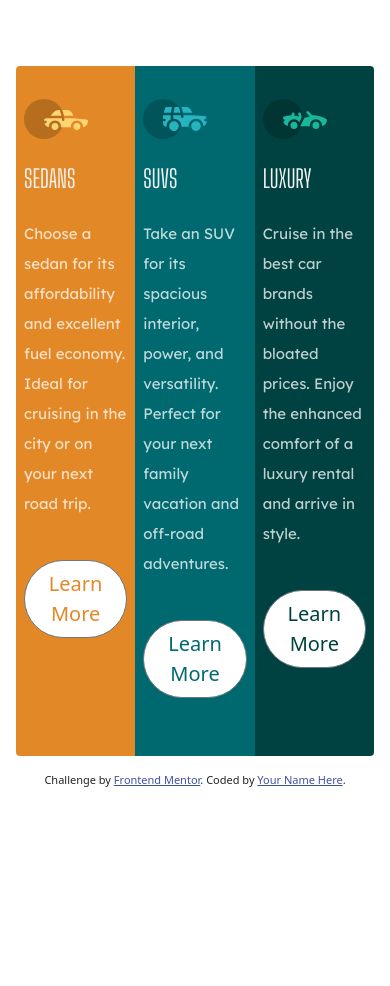
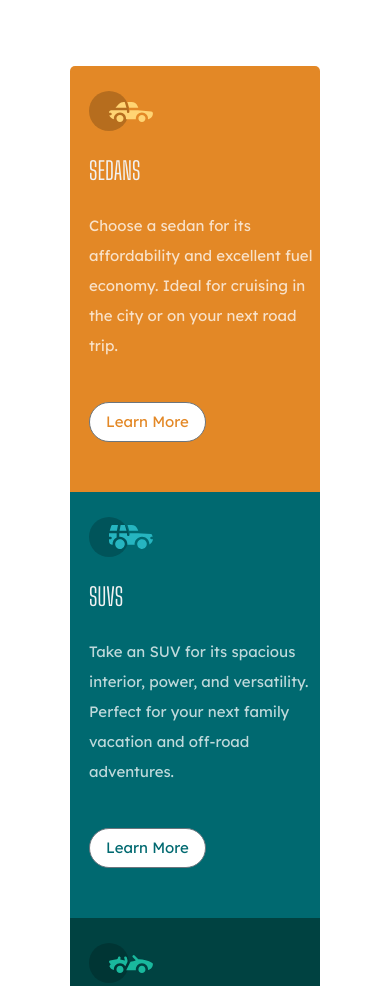
Before and after one commit to amithjolly/3-column-preview-card-component-main, a plain HTML site: page index.html in a window 390 px wide. Shown: the top 986 px of the page. Before the commit the page ends 844 px from the top, so only its background shows below. Drawn offline with nearby package versions, Linux system fonts and the light colour scheme.

Commit message:
final push

```diff
--- a/index.html
+++ b/index.html
@@ -23,26 +23,26 @@
 </head>
 <body>
   <div class=" d-flex p-3 container text-white">
-  <div class=" cards rounded-start p-2 column1">
+  <div class=" cards    column1">
     <div><img src="images/icon-sedans.svg"></div>
     <h2>SEDANS</h2>
     <p>Choose a sedan for its affordability and excellent fuel economy. Ideal for cruising in the city
       or on your next road trip.</p>
-      <button class="btn btn-lg btn-secondary">Learn More</button>
+      <div class="space"><button class="btn btn-lg btn-secondary">Learn More</button></div>
     </div>
-  <div class=" cards p-2 column2">
+  <div class=" cards  column2">
     <div><img src="images/icon-suvs.svg"></div>
     <h2>SUVS</h2>
     <p>Take an SUV for its spacious interior, power, and versatility. Perfect for your next family vacation
       and off-road adventures.</p>
-      <button class=" btn2 btn-lg btn btn-secondary">Learn More</button>
+      <div class="space"><button class=" btn2 btn-lg btn btn-secondary">Learn More</button></div>
     </div>
-  <div class="cards rounded-end p-2 column3">
+  <div class="cards   column3">
     <div><img src="images/icon-luxury.svg"></div>
     <h2>LUXURY</h2>
     <p>Cruise in the best car brands without the bloated prices. Enjoy the enhanced comfort of a luxury
       rental and arrive in style.</p>
-      <button class="btn btn3 btn-lg btn-secondary">Learn More</button>
+      <div class="space"><button class="btn btn3 btn-lg btn-secondary">Learn More</button></div>
     </div>
   </div>
 
@@ -53,7 +53,7 @@
 
   <div class="attribution">
     Challenge by <a href="https://www.frontendmentor.io?ref=challenge" target="_blank">Frontend Mentor</a>.
-    Coded by <a href="#">Your Name Here</a>.
+    Coded by <a href="#">Amith Jolly</a>.
   </div>
   <script src="https://cdn.jsdelivr.net/npm/bootstrap@5.0.0/dist/js/bootstrap.bundle.min.js" integrity="sha384-p34f1UUtsS3wqzfto5wAAmdvj+osOnFyQFpp4Ua3gs/ZVWx6oOypYoCJhGGScy+8" crossorigin="anonymous"></script>
 </body>
--- a/styles.css
+++ b/styles.css
@@ -5,6 +5,7 @@ body{
 
 }
 h2{
+    padding-left: 19px;
     margin-top: 25px;
     color:hsl(0, 0%, 95%);
     font-family: 'Big Shoulders Display', cursive;
@@ -13,8 +14,10 @@ h2{
 }
 img{
     margin-top: 25px;
+    padding-left: 19px;
 }
 p{
+    padding-left: 19px;
     margin-top: 25px;
     line-height:2;
     color: hsla(0, 0%, 100%, 0.75);
@@ -26,6 +29,9 @@ p{
 
 .column1{
     background: hsl(31, 77%, 52%);
+    border-top-left-radius: 5px;
+    border-bottom-left-radius: 5px;
+
 
 
 }
@@ -35,13 +41,17 @@ p{
 }
 .column3{
     background: hsl(179, 100%, 13%);
+    border-top-right-radius: 5px;
+    border-bottom-right-radius: 5px;
 
 
 }
 .cards{
-    padding-left: 19px;
     width: 250px;
 
+}
+.space{
+    padding-left: 19px;
 }
 .btn{
     background: white;
@@ -49,6 +59,9 @@ p{
     border-radius: 50px;
     margin-top: 25px;
     margin-bottom: 50px;
+    font-family: 'Lexend Deca', sans-serif;
+    font-weight: 400;
+    font-size: 15px;
 }
 .btn2{
     color: hsl(184, 100%, 22%);
@@ -56,3 +69,29 @@ p{
 .btn3{
     color:hsl(179, 100%, 13%);
 }
+.d-flex{
+    justify-content: center;
+    flex-direction: row;
+    align-items: center;
+}
+@media (max-width: 768px)
+{
+    .d-flex
+    {
+        justify-content: center;
+        flex-direction: column;
+        align-items: center;
+    }
+
+    .column1{
+        border-top-left-radius: 5px;
+        border-top-right-radius: 5px;
+        border-bottom-left-radius: 0;
+    }
+    .column3{
+        border-top-right-radius: 0;
+        border-bottom-right-radius: 5px;
+        border-bottom-left-radius: 5px;
+    }
+
+}
```
